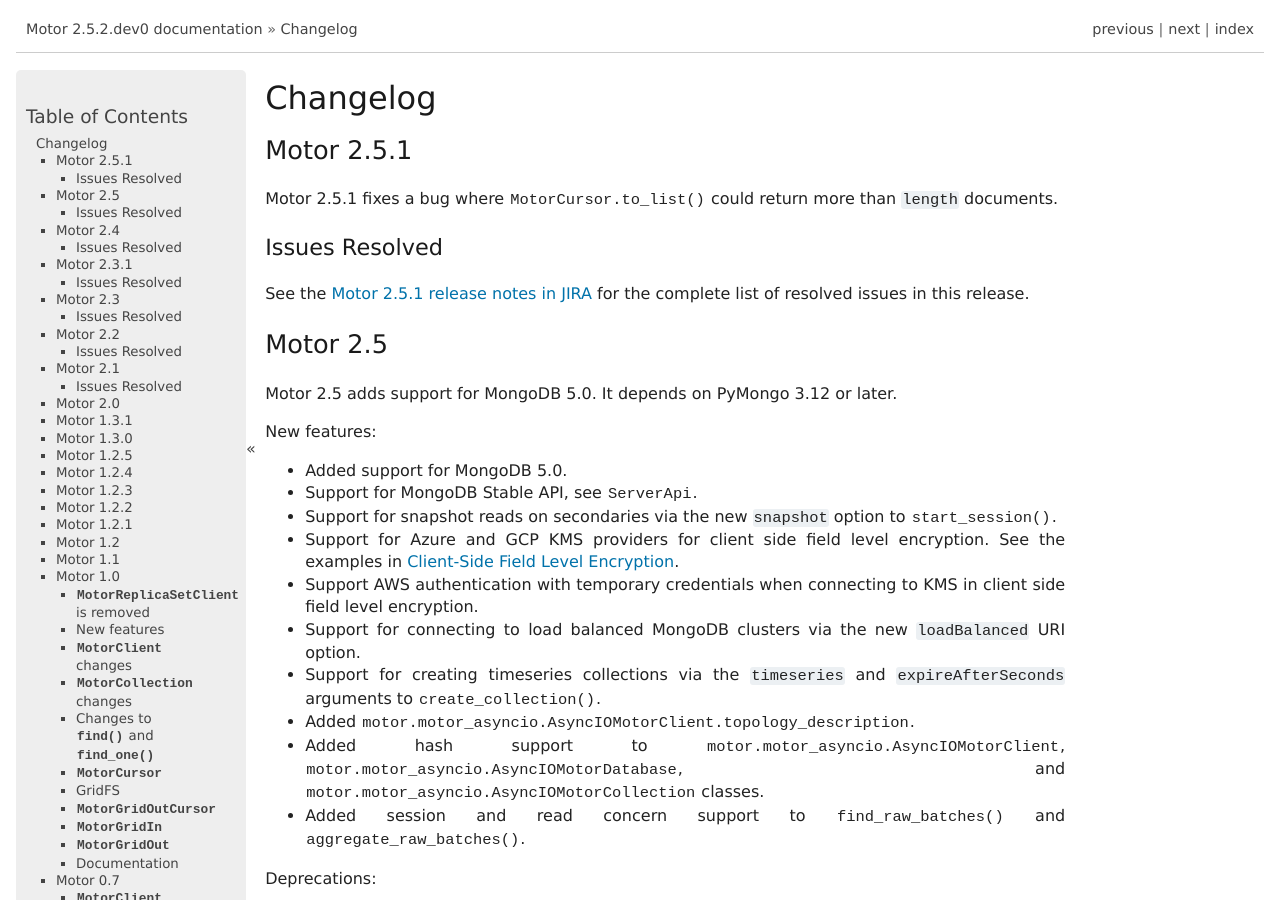
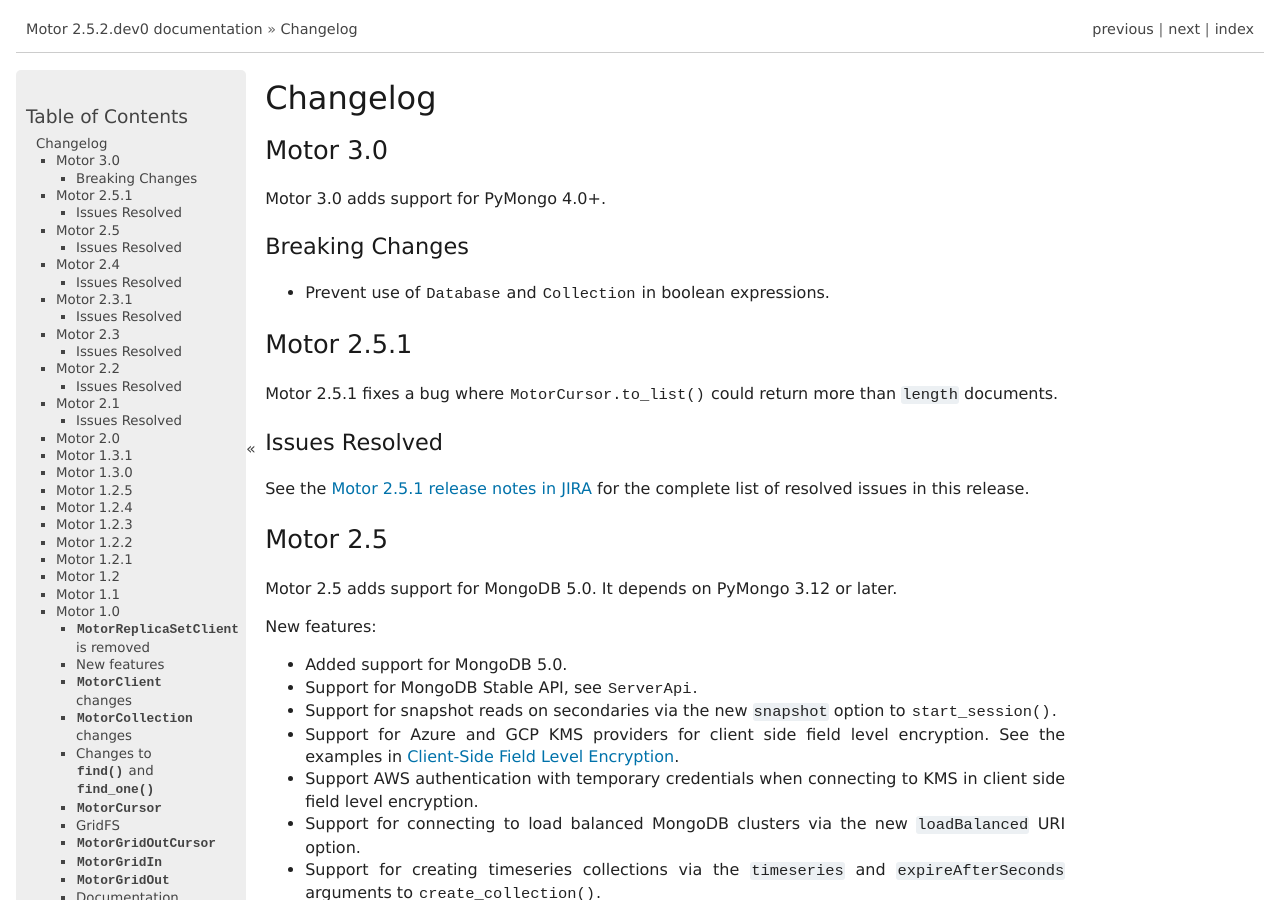
Before and after one commit to mongodb/motor, a Sphinx documentation site: the page built from doc/changelog.rst, in a window 1280 px wide and 900 px high. Built offline with Sphinx 7.4.7, drawn with Linux system fonts in a browser that asks for light colours; the version number is read from the project's files by our own code.

Commit message:
add changelog

```diff
--- a/doc/changelog.rst
+++ b/doc/changelog.rst
@@ -2,6 +2,16 @@
 =========
 
 .. currentmodule:: motor.motor_tornado
+
+Motor 3.0
+---------
+
+Motor 3.0 adds support for PyMongo 4.0+.
+
+
+Breaking Changes
+~~~~~~~~~~~~~~~~
+- Prevent use of :class:`~pymongo.database.Database` and :class:`~pymongo.collection.Collection` in boolean expressions.
 
 Motor 2.5.1
 -----------
```
